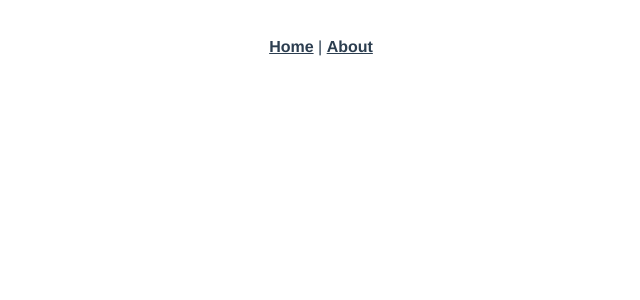
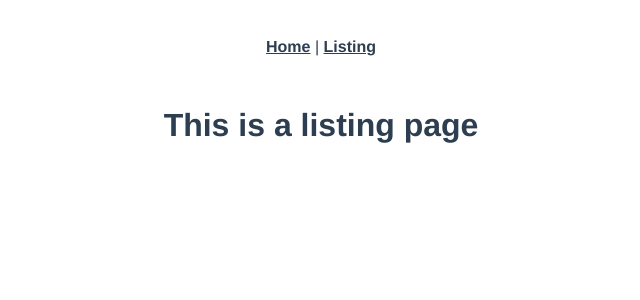
Before and after one commit to NatsuDzn/pwa-tp-06, a Vue app: page /#/listing in a window 1280 px wide. Before the commit this address led to /#/Article/1. Shown: the top 300 px of the page, without its empty margins (319-959 px from the left). Built offline with nearby package versions, Linux system fonts and the light colour scheme.

Commit message:
add vue config and article & listing views

```diff
--- a/src/App.vue
+++ b/src/App.vue
@@ -2,7 +2,7 @@
   <div id="app">
     <div id="nav">
       <router-link to="/">Home</router-link> |
-      <router-link to="/about">About</router-link>
+      <router-link to="/Listing">Listing</router-link>
     </div>
     <router-view />
   </div>
--- a/src/router/index.js
+++ b/src/router/index.js
@@ -1,6 +1,8 @@
 import Vue from "vue";
 import VueRouter from "vue-router";
 import Home from "../views/Home.vue";
+import Listing from "../views/Listing.vue";
+import Article from "../views/Article.vue";
 
 Vue.use(VueRouter);
 
@@ -11,13 +13,14 @@ const routes = [
     component: Home
   },
   {
-    path: "/about",
-    name: "About",
-    // route level code-splitting
-    // this generates a separate chunk (about.[hash].js) for this route
-    // which is lazy-loaded when the route is visited.
-    component: () =>
-      import(/* webpackChunkName: "about" */ "../views/About.vue")
+    path: "/listing",
+    name: "Listing",
+    component: Listing
+  },
+  {
+    path: "/Article/:slug",
+    name: "Article",
+    component: Article
   }
 ];
 
--- /dev/null
+++ b/src/views/Article.vue
@@ -0,0 +1,9 @@
+<template>
+  <div>
+    {{ $route.params.slug }}
+  </div>
+</template>
+
+<script>
+export default {};
+</script>
--- a/src/views/Home.vue
+++ b/src/views/Home.vue
@@ -1,7 +1,7 @@
 <template>
   <div class="home">
     <img alt="Vue logo" src="../assets/logo.png" />
-    <HelloWorld msg="Welcome to Your Vue.js App" />
+    <HelloWorld msg="Vive la nourriture" />
   </div>
 </template>
 
--- a/src/views/About.vue
+++ b/src/views/Listing.vue
@@ -1,5 +1,5 @@
 <template>
   <div class="about">
-    <h1>This is an about page</h1>
+    <h1>This is a listing page</h1>
   </div>
 </template>
--- /dev/null
+++ b/vue.config.js
@@ -0,0 +1,12 @@
+module.exports = {
+  pwa: {
+    name: "My App",
+    themeColor: "#4DBA87",
+    msTileColor: "#000000",
+    appleMobileWebAppCapable: "yes",
+    appleMobileWebAppStatusBarStyle: "black",
+    manifestOptions: {
+      display: "fullscreen"
+    }
+  }
+};
```
